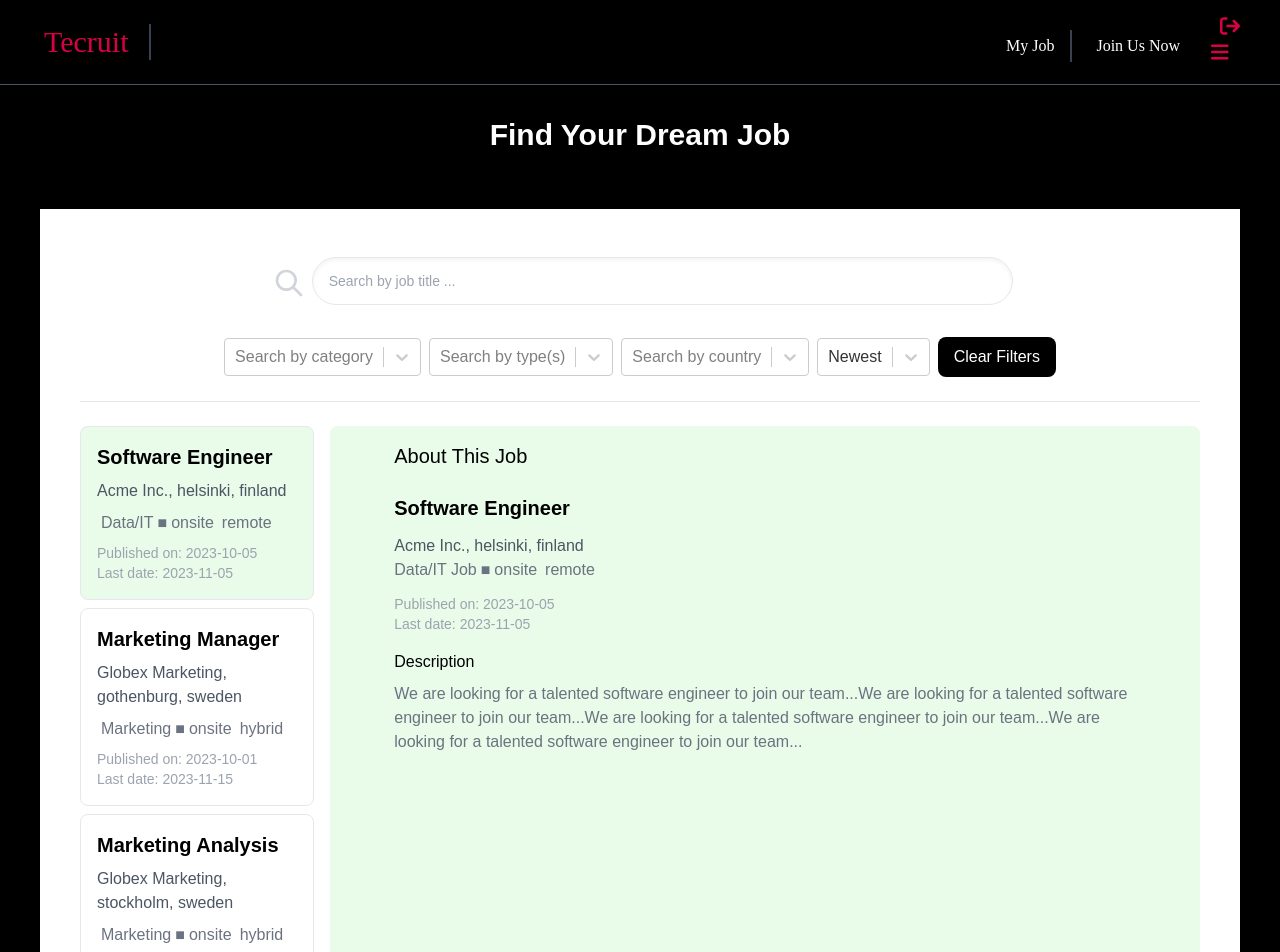
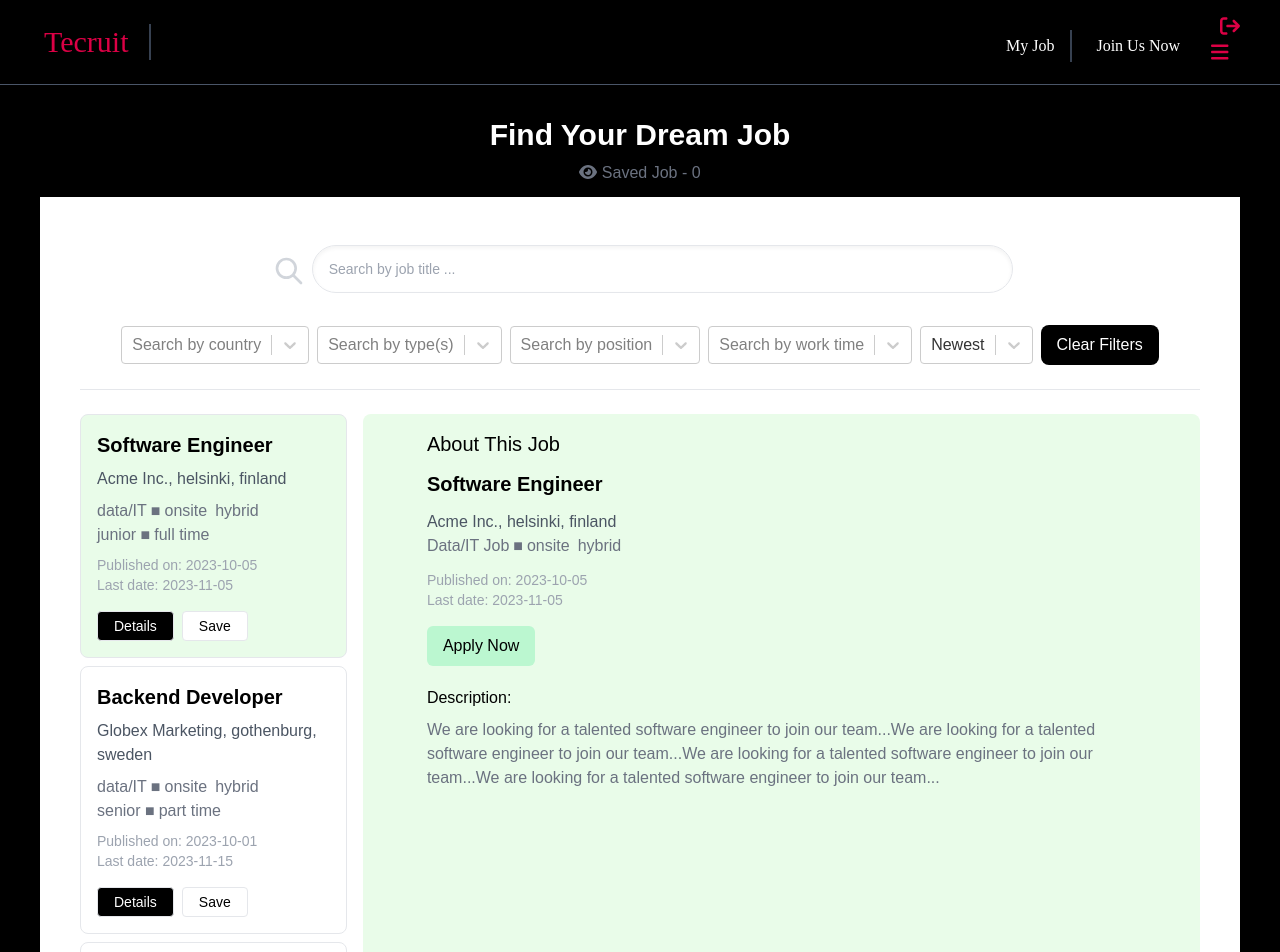
Before and after one commit to Rashadul-Haque-JS/tecruit-media, a React (Create React App) app: page /jobs in a window 1280 px wide. Shown: the top 952 px of the page. Built offline with nearby package versions, Linux system fonts and the light colour scheme; a web font is replaced by a local one.

Commit message:
updated with job search page

```diff
--- a/package.json
+++ b/package.json
@@ -17,6 +17,7 @@
     "react-router-dom": "^6.16.0",
     "react-scripts": "5.0.1",
     "react-select": "^5.7.7",
+    "uuid": "^9.0.1",
     "web-vitals": "^2.1.4"
   },
   "scripts": {
--- a/src/data/jobs.js
+++ b/src/data/jobs.js
@@ -6,12 +6,13 @@ export const jobList = [
       country: 'finland',
       city: 'helsinki',
       description: 'We are looking for a talented software engineer to join our team...We are looking for a talented software engineer to join our team...We are looking for a talented software engineer to join our team...We are  looking for a talented software engineer to join our team...',
-      level: 'Senior',
-      type: ['onsite', 'remote'],
+      position: 'junior',
+      workTime:'full',
+      type: ['onsite', 'hybrid'],
       published_on: '2023-10-05',
       last_date: '2023-11-05',
-      email_applications: true,
-      email_to_applications: 'jobs@acmeinc.com',
+      email_applications: false,
+      email_to_applications: 'jobs@techcorp.com',
       application_url: 'https://acmeinc.com/careers/software-engineer',
       jobId:11
     },
@@ -22,71 +23,86 @@ export const jobList = [
       country: 'denmark',
       city: 'copenhagen',
       description: 'TechCorp is seeking a data analyst to work on cutting-edge data projects...',
-      level: 'Intermediate',
+      position: 'intermediate',
+      workTime:'full',
       type: ['onsite'],
       published_on: '2023-09-15',
       last_date: '2023-11-10',
       email_applications: true,
       email_to_applications: 'jobs@techcorp.com',
-      application_url: 'https://techcorp.com/careers/data-analyst',
+      application_url: '',
       jobId:12
     },
     {
-      jobTitle: 'Marketing Analysis',
-      category: 'marketing',
+      jobTitle: 'System Administrator',
+      category: 'data/IT',
       company: 'Globex Marketing',
       country: 'sweden',
       city: 'stockholm',
       description: 'Join our marketing team and lead innovative marketing campaigns...',
-      level: 'Manager',
+      position: 'senior',
+      workTime:'part',
       type: ['onsite', 'hybrid'],
       published_on: '2023-09-30',
       last_date: '2023-11-15',
-      email_applications: true,
-      email_to_applications: 'jobs@globexmarketing.com',
+      email_applications: false,
+      email_to_applications: '',
       application_url: 'https://globexmarketing.co.uk/careers/marketing-manager',
       jobId:13
     },
     {
-      jobTitle: 'Marketing Manager',
-      category: 'marketing',
+      jobTitle: 'Backend Developer',
+      category: 'data/IT',
       company: 'Globex Marketing',
       country: 'sweden',
       city: 'gothenburg',
       description: 'Join our marketing team and lead innovative marketing campaigns...',
-      level: 'Manager',
+      position: 'senior',
+      workTime:'part',
       type: ['onsite', 'hybrid'],
       published_on: '2023-10-01',
       last_date: '2023-11-15',
-      email_applications: true,
-      email_to_applications: 'jobs@globexmarketing.com',
+      email_applications: false,
+      email_to_applications: '',
       application_url: 'https://globexmarketing.co.uk/careers/marketing-manager',
       jobId:18
     },
     {
-      jobTitle: 'Financial Analyst',
-      category: 'Finance',
+      jobTitle: 'Fullstack Developer',
+      category: 'data/IT',
       company: 'FinanceX Inc.',
       country: 'norway',
       city: 'oslo',
       description: 'FinanceX is looking for a financial analyst to analyze financial data...',
-      level: 'Junior',
+      position: 'junior',
+      workTime:'full',
       type: ['remote'],
       published_on: '2023-09-20',
       last_date: '2023-11-20',
       email_applications: true,
-      email_to_applications: 'jobs@financex.com',
+      email_to_applications: 'mrhaque179@gmail.com',
+      application_url: '',
+      jobId:14
+    },
+    {
+      jobTitle: 'Frontend Developer',
+      category: 'data/IT',
+      company: 'FinanceX Inc.',
+      country: 'norway',
+      city: 'oslo',
+      description: 'FinanceX is looking for a financial analyst to analyze financial data...',
+      position: 'internship',
+      workTime:'full',
+      type: ['remote'],
+      published_on: '2023-09-20',
+      last_date: '2023-11-20',
+      email_applications: false,
+      email_to_applications: '',
       application_url: 'https://financexinc.com/careers/financial-analyst',
-      jobId:14
+      jobId:19
     },
   ];
 
-  export const jobCategories = [
-    { value: "data/IT", label: "Data/IT" },
-    { value: "finance", label: "Finance" },
-    { value: "marketing", label: "Marketing" },
-    // Add more job categories here
-  ];
 
  export const countries = [
     { countryId: 1, value: "sweden", label: "Sweden" },
@@ -103,7 +119,6 @@ export const jobList = [
   ];
 
 
-
   export const jobTypes = [
     {id:'jt1', value: "onsite", label: "Onsite" },
     {id:'jt2', value: "remote", label: "Remote" },
@@ -113,3 +128,15 @@ export const jobList = [
     {id:'pd1', value: "new", label: "Newest" },
     {id:'pd2', value: "old", label: "Oldest" },
   ];
+
+  export const position = [
+    {id:'p1', value: "entry", label: "Entry" },
+    {id:'p2', value: "intermediate", label: "Intermediate" },
+    {id:'p3', value: "senior", label: "Senior" },
+    {id:'p4', value: "internship", label: "Internship" },
+  ];
+  export const workTime = [
+    {id:'w1', value: "full", label: "Full" },
+    {id:'w2', value: "part", label: "Part" },
+
+  ];
--- a/src/screen/JobSearch.js
+++ b/src/screen/JobSearch.js
@@ -1,18 +1,23 @@
 import React, { useState, useEffect } from "react";
 import Select from "react-select";
+import { v4 as uuidv4 } from "uuid";
+import { FontAwesomeIcon } from "@fortawesome/react-fontawesome";
+import { faEye } from "@fortawesome/free-solid-svg-icons";
 import {
   jobList,
-  jobCategories,
   countries,
   cities,
   jobTypes,
   published_date,
+  position,
+  workTime,
 } from "../data/jobs.js";
 
 const JobSearch = () => {
   const [jobs, setJobs] = useState(jobList);
   const [searchTerm, setSearchTerm] = useState("");
-  const [selectedCategory, setSelectedCategory] = useState(null);
+  const [selectedPosition, setSelectedPosition] = useState(null);
+  const [selectedWorkTime, setSelectedWorkTime] = useState(null);
   const [selectedType, setSelectedType] = useState([]);
   const [selectedCountry, setSelectedCountry] = useState(null);
   const [selectedCity, setSelectedCity] = useState(null);
@@ -31,6 +36,7 @@ const JobSearch = () => {
 
   // Declare filteredJobs state variable
   const [filteredJobs, setFilteredJobs] = useState([]);
+  const [savedJobs, setSavedJobs] = useState([]);
 
   useEffect(() => {
     const filteredJobs = jobList.filter(
@@ -43,11 +49,6 @@ const JobSearch = () => {
 
   const handleSearch = (e) => {
     setSearchTerm(e.target.value);
-    setCurrentView(null);
-  };
-
-  const handleCategoryChange = (selectedOption) => {
-    setSelectedCategory(selectedOption);
     setCurrentView(null);
   };
 
@@ -76,12 +77,47 @@ const JobSearch = () => {
     setCurrentView(job);
   };
 
+  const handleCPositionChange = (selectedOption) => {
+    setSelectedPosition(selectedOption);
+    setCurrentView(null);
+  };
+  const handleCWTChange = (selectedOption) => {
+    setSelectedWorkTime(selectedOption);
+    setCurrentView(null);
+  };
+
+  const handleSaveJob = (jobId) => {
+    const savedJobs = JSON.parse(localStorage.getItem("savedJobs")) || [];
+    if (!savedJobs.includes(jobId)) {
+      localStorage.setItem("savedJobs", JSON.stringify([...savedJobs, jobId]));
+    }
+
+    setSavedJobs([...savedJobs, jobId]);
+  };
+
+  const handleUnSaveJob = (jobId) => {
+    const savedJobs = JSON.parse(localStorage.getItem("savedJobs")) || [];
+    const newSavedJobs = savedJobs.filter((job) => job !== jobId);
+    localStorage.setItem("savedJobs", JSON.stringify(newSavedJobs));
+    setSavedJobs(newSavedJobs);
+  };
+
   const clearFilters = () => {
-    setSelectedCategory(null);
     setSelectedType([]);
     setSelectedCountry(null);
     setSelectedCity(null);
+    setSelectedPosition(null);
+    setSelectedWorkTime(null);
     setCurrentView(isMobile ? null : jobs && jobs[0]);
+  };
+
+  const handleViewSaveJobs = () => {
+    const savedJobs = JSON.parse(localStorage.getItem("savedJobs")) || [];
+    const newFilteredJobs = jobs?.filter((job) =>
+      savedJobs.includes(job.jobId)
+    );
+    setFilteredJobs(newFilteredJobs);
+    setCurrentView(isMobile ? null : newFilteredJobs && newFilteredJobs[0]);
   };
 
   useEffect(() => {
@@ -105,7 +141,8 @@ const JobSearch = () => {
     const newFilteredJobs = jobs?.filter(
       (job) =>
         job.jobTitle.toLowerCase().includes(searchTerm.toLowerCase()) &&
-        (!selectedCategory || job.category === selectedCategory.value) &&
+        (!selectedPosition || job.position === selectedPosition.value) &&
+        (!selectedWorkTime || job.workTime === selectedWorkTime.value) &&
         (!selectedType.length ||
           selectedType.every((type) => job.type.includes(type.value))) &&
         (!selectedCountry || job.country === selectedCountry.value) &&
@@ -114,19 +151,32 @@ const JobSearch = () => {
     setFilteredJobs(newFilteredJobs);
   }, [
     searchTerm,
-    selectedCategory,
+    selectedPosition,
     selectedType,
     selectedCountry,
     selectedCity,
+    selectedWorkTime,
     jobs,
   ]);
+
+  useEffect(() => {
+    setSavedJobs(JSON.parse(localStorage.getItem("savedJobs")) || []);
+  }, []);
 
   return (
     <div className="relative bg-black">
       <div className="w-full text-white">
-        <h1 className="text-3xl font-semibold mb-6 text-center py-8">
+        <h1 className="text-3xl font-semibold mb-2 text-center pt-8">
           Find Your Dream Job
         </h1>
+        <div
+          className={`pb-3 text-center cursor-pointer hover:text-blue-400 ${
+            savedJobs && savedJobs.length > 0 ? "text-white" : "text-gray-500"
+          }`}
+          onClick={handleViewSaveJobs}
+        >
+          <FontAwesomeIcon icon={faEye} /> Saved Job - {savedJobs?.length}
+        </div>
       </div>
       <div className="px-10 sm:px-4 bg-white sm:mx-4 mx-10 py-12">
         <div className="flex justify-center items-center pb-8">
@@ -156,22 +206,7 @@ const JobSearch = () => {
             />
           </div>
         </div>
-        <div className="flex justify-center items-center flex-wrap gap-2 mb-4 border-b border-gray-200 pb-6">
-          <Select
-            options={jobCategories}
-            value={selectedCategory}
-            onChange={handleCategoryChange}
-            placeholder="Search by category"
-            className="w-fit sm:w-full"
-          />
-          <Select
-            options={jobTypes}
-            isMulti
-            value={selectedType}
-            onChange={handleTypeChange}
-            placeholder="Search by type(s)"
-            className="w-fit sm:w-full"
-          />
+        <div className="flex justify-center items-center flex-wrap sm:gap-4 gap-2 mb-4 border-b border-gray-200 pb-6">
           <Select
             options={countries}
             value={selectedCountry}
@@ -194,6 +229,30 @@ const JobSearch = () => {
             />
           )}
           <Select
+            options={jobTypes}
+            isMulti
+            value={selectedType}
+            onChange={handleTypeChange}
+            placeholder="Search by type(s)"
+            className="w-fit sm:w-full"
+          />
+
+          <Select
+            options={position}
+            value={selectedPosition}
+            onChange={handleCPositionChange}
+            placeholder="Search by position"
+            className="w-fit sm:w-full"
+          />
+          <Select
+            options={workTime}
+            value={selectedWorkTime}
+            onChange={handleCWTChange}
+            placeholder="Search by work time"
+            className="w-fit sm:w-full"
+          />
+
+          <Select
             options={published_date}
             value={selectedDate}
             onChange={handlePublishedDate}
@@ -209,7 +268,7 @@ const JobSearch = () => {
         <div className="flex justify-start gap-4">
           <ul
             className={`${
-              filteredJobs.length === 0 ? "w-full" : "w-fit"
+              filteredJobs.length === 0 ? "w-full" : "w-1/3"
             } sm:w-full min-h-screen`}
           >
             {filteredJobs.length === 0 && (
@@ -217,39 +276,68 @@ const JobSearch = () => {
                 No Job Found
               </p>
             )}
+
             {filteredJobs?.map((job) => (
-              <li
+              <div
                 key={job.jobId}
                 className="border p-4 my-2 rounded-lg cursor-pointer hover:bg-gray-100"
-                onClick={() => handleCurrentView(job)}
                 style={{
                   backgroundColor:
                     currentView?.jobId === job.jobId ? "#e9fce9" : "",
                 }}
               >
+                <li key={job.jobId}>
                   <h2 className="text-xl font-semibold mb-2">{job.jobTitle}</h2>
                   <p className="text-gray-600 mb-2">
                     {job.company}, {job.city}, {job.country}
                   </p>
                   <p className="text-gray-500">
-                  <span className="px-1 capitalize">{job.category}</span>■
+                    <span className="pr-1">{job.category}</span>■
                     {job.type?.map((t) => (
-                    <span className="px-1" key={t}>
+                      <span className="px-1" key={uuidv4()}>
                         {t}
                       </span>
                     ))}
+                  </p>
+                  <p className="text-gray-500">
+                    <span>{job.position}</span> ■
+                    <span className="px-1">{job.workTime} time</span>
                   </p>
                   <p className="text-sm text-gray-400 mt-2">
                     Published on: {job.published_on}
                     <span className="block">Last date: {job.last_date}</span>
                   </p>
                 </li>
+                <div className="flex justify-start items-center gap-2 pt-4 text-sm">
+                  <span
+                    className="bg-black cursor-pointer text-white border px-4 py-1 rounded"
+                    onClick={() => handleCurrentView(job)}
+                  >
+                    Details
+                  </span>
+                  {savedJobs.includes(job.jobId) ? (
+                    <button
+                      className="px-4 bg-white py-1 rounded border cursor-pointer"
+                      onClick={() => handleUnSaveJob(job.jobId)}
+                    >
+                      Unsave
+                    </button>
+                  ) : (
+                    <button
+                      className="px-4 bg-white py-1 rounded border cursor-pointer"
+                      onClick={() => handleSaveJob(job.jobId)}
+                    >
+                      Save
+                    </button>
+                  )}
+                </div>
+              </div>
             ))}
           </ul>
 
           {currentView && (
             <div className="py-4 rounded-lg sm:hidden bg-[#e9fce9] w-full my-2 px-16">
-              <h2 className="pb-6 text-xl">About This Job</h2>
+              <h2 className="pb-3 text-xl">About This Job</h2>
               <h2 className="text-xl font-semibold mb-2">
                 {currentView.jobTitle}
               </h2>
@@ -262,7 +350,7 @@ const JobSearch = () => {
                 </span>
                 ■
                 {currentView.type?.map((t) => (
-                  <span className="px-1" key={t}>
+                  <span className="px-1" key={uuidv4()}>
                     {t}
                   </span>
                 ))}
@@ -272,7 +360,40 @@ const JobSearch = () => {
                 <br />
                 Last date: {currentView.last_date}
               </p>
-              <p className="pt-4">Description</p>
+              {/* Display apply ui if application_url provided */}
+              {currentView.application_url && (
+                <p className="text-black  bg-green-200 w-fit px-4 py-2 rounded-md my-4">
+                  <a
+                    href={currentView.application_url}
+                    target="_blank"
+                    rel="noreferrer"
+                  >
+                    Apply Now
+                  </a>
+                </p>
+              )}
+              {/* Display email application option*/}
+              {currentView.email_applications && (
+                <p className=" w-fit py-2 my-1 text-black">
+                  Send application to:{" "}
+                  <a
+                    href={`mailto:${currentView.email_to_applications}`}
+                    className=" text-blue-400"
+                  >
+                    {currentView.email_to_applications}
+                  </a>
+                </p>
+              )}
+              <p
+                className={`${
+                  currentView.application_url ||
+                  currentView.email_to_applications
+                    ? "pt-1"
+                    : "pt-4"
+                }`}
+              >
+                Description:
+              </p>
               <p className="text-gray-500 py-2">{currentView.description}</p>
             </div>
           )}
@@ -295,23 +416,59 @@ const JobSearch = () => {
                 {" "}
                 {currentView.jobTitle}
               </h2>
-              <p className="text-gray-600 mb-2">
+              <p className="text-gray-600 pt-1">
                 {currentView.company}, {currentView.city}, {currentView.country}
+              </p>
+              <p className="text-gray-500 pb-1">
+                <span className="pr-1 capitalize">
+                  {currentView.category} Job
+                </span>
+                ■
+                {currentView.type?.map((t) => (
+                  <span className="px-1" key={uuidv4()}>
+                    {t}
+                  </span>
+                ))}
               </p>
               <p className="text-sm text-gray-400 mt-2">
                 Published on: {currentView.published_on}
                 <br />
                 Last date: {currentView.last_date}
               </p>
-              <p className="text-gray-500">
-                <span className="px-1 capitalize">{currentView.category}</span>■
-                {currentView.type?.map((t) => (
-                  <span className="px-1" key={t}>
-                    {t}
-                  </span>
-                ))}
+              {/* Display apply ui if application_url provided */}
+              {currentView.application_url && (
+                <p className="text-black  bg-green-200 w-fit px-4 py-2 rounded-md my-4">
+                  <a
+                    href={currentView.application_url}
+                    target="_blank"
+                    rel="noreferrer"
+                  >
+                    Apply Now
+                  </a>
                 </p>
-              <p className="pt-4">Description</p>
+              )}
+              {/* Display email application option*/}
+              {currentView.email_applications && (
+                <p className=" w-fit py-2 my-1 text-black">
+                  Send application to:{" "}
+                  <a
+                    href={`mailto:${currentView.email_to_applications}`}
+                    className=" text-blue-400"
+                  >
+                    {currentView.email_to_applications}
+                  </a>
+                </p>
+              )}
+              <p
+                className={`${
+                  currentView.application_url ||
+                  currentView.email_to_applications
+                    ? "pt-1"
+                    : "pt-4"
+                }`}
+              >
+                Description:
+              </p>
               <p className="text-gray-500 py-2">{currentView.description}</p>
             </div>
           )}
```
Also changed, not shown: 1 other file (tests, documents, lock files or other folders). Lines whose indentation alone changed are shown as unchanged.
